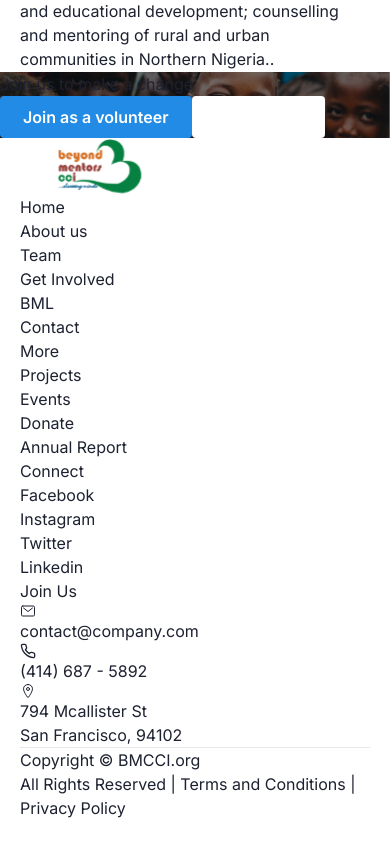
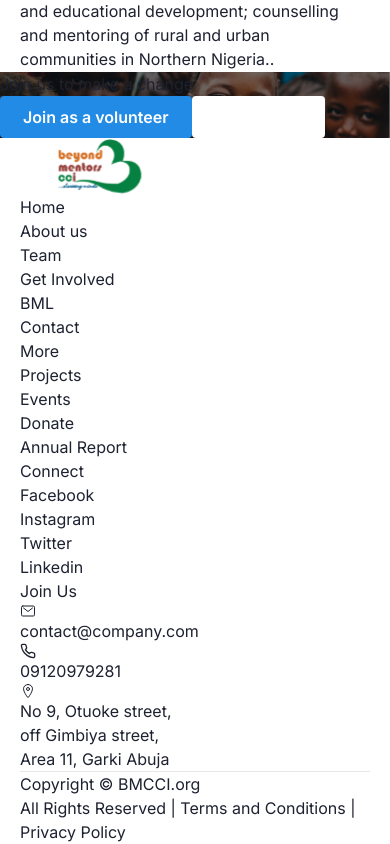
Before and after one commit to adaji025/bmcci, a React (Vite) app: page / in a window 390 px wide. Shown: the part 4598-5442 px from the top of the page. Before the commit the page ends 5418 px from the top, so only its background shows below. Built offline with nearby package versions, Linux system fonts and the light colour scheme.

Commit message:
added email and phone no to footer

```diff
--- a/src/components/Footer.tsx
+++ b/src/components/Footer.tsx
@@ -80,14 +80,13 @@ const Footer = () => {
             </div>
             <div className="flex gap-2 items-center">
               <LuPhone />
-              <div>(414) 687 - 5892</div>
+              <div>09120979281 </div>
             </div>
-            <div className="flex gap-2 items-center">
+            <div className="flex gap-2 items-start">
               <IoLocationOutline />
               <div>
-                794 Mcallister St
-                <br />
-                San Francisco, 94102
+                No 9, Otuoke street, <br /> off Gimbiya street, <br /> Area 11,
+                Garki Abuja
               </div>
             </div>
           </div>
```
